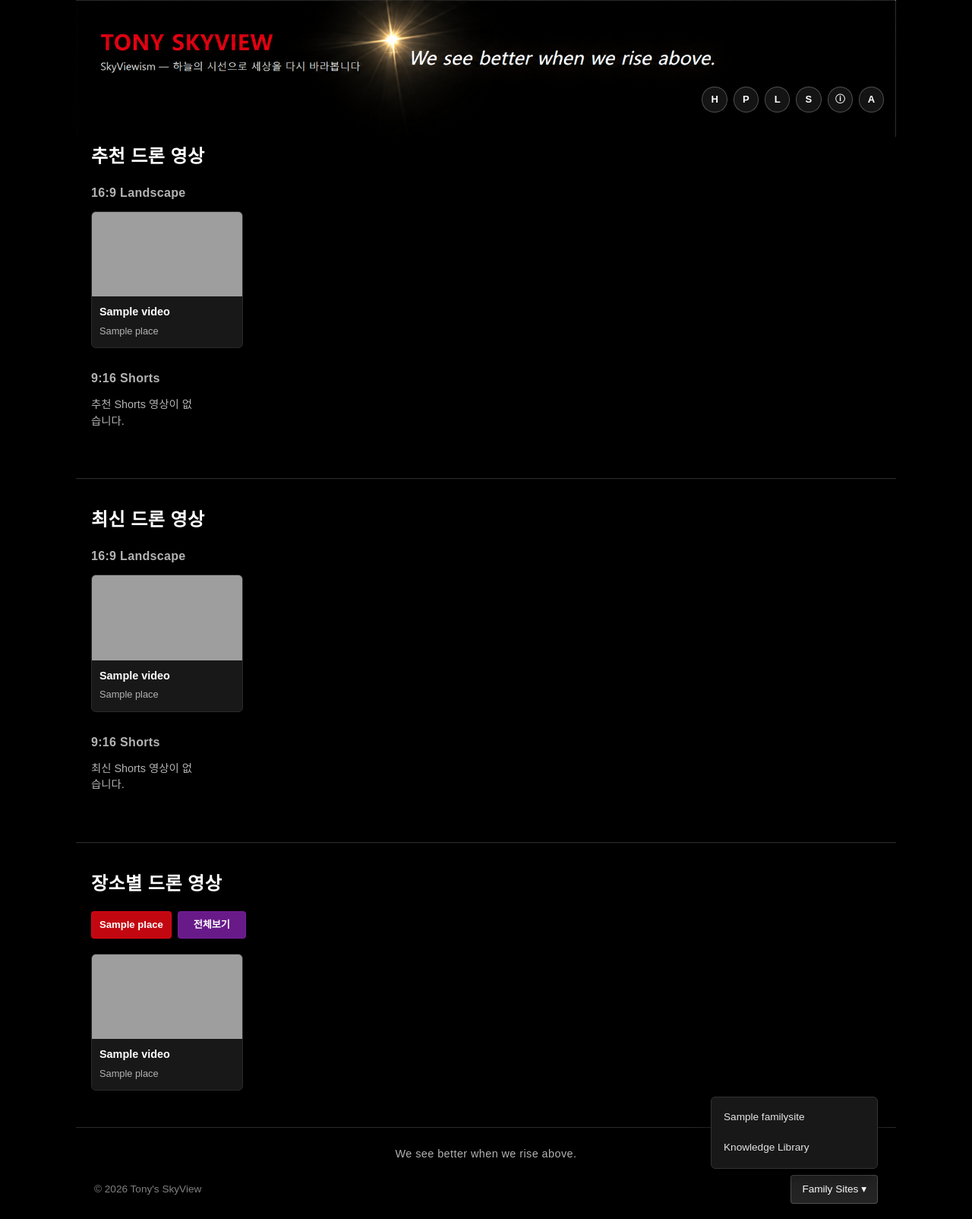
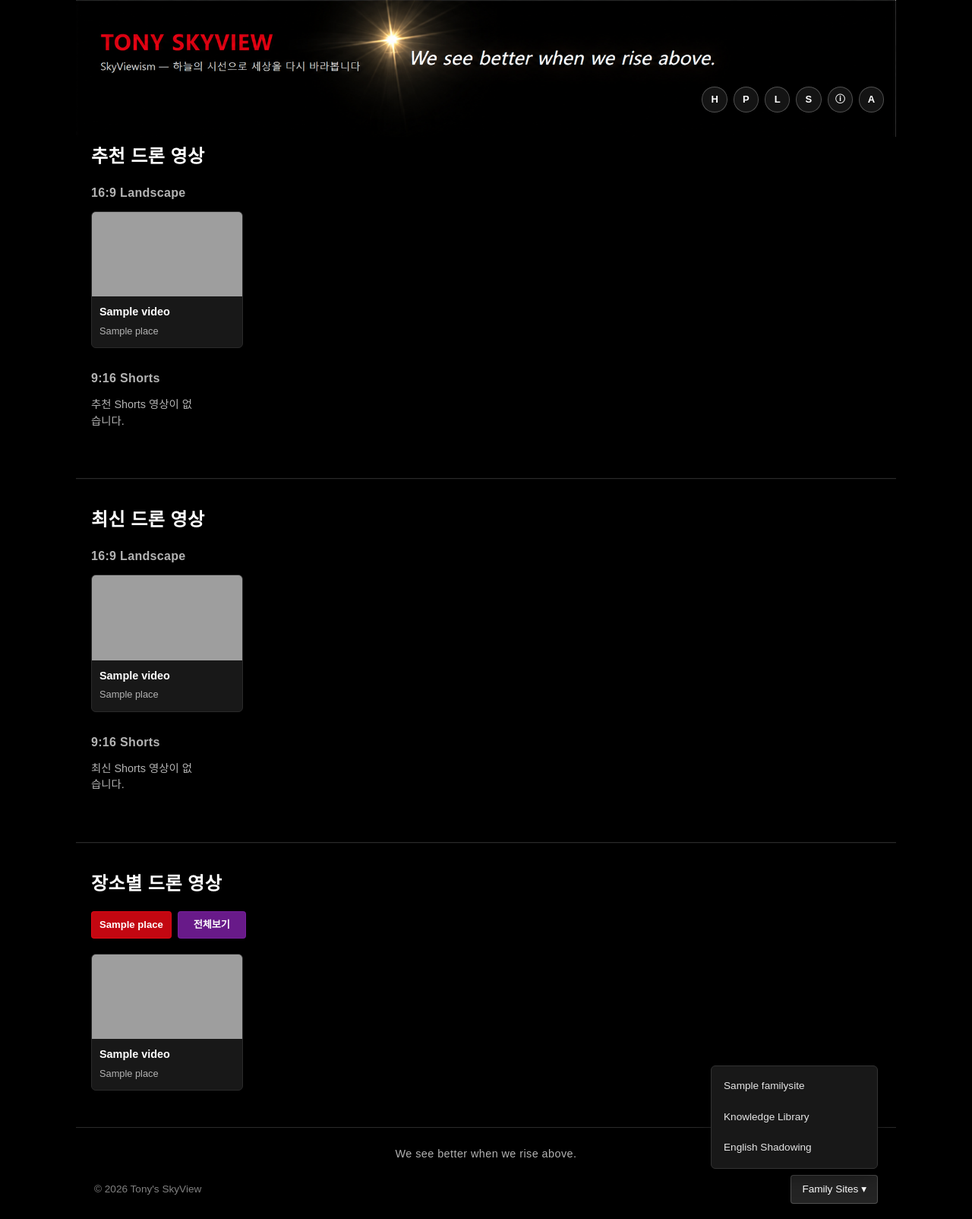
Before and after one commit to tonykks/skyview-django, a Django app: page / in a window 1280 px wide, after a click on "Family Sites ▾". Shown: the whole page at 76% size. Run offline with Django 5.2, Linux system fonts and the light colour scheme; tables that the repository leaves empty hold one stand-in row (values such as "Sample post"); grey boxes are pictures that could not be loaded.

Commit message:
ui: add English Shadowing to Family Sites

```diff
--- a/skyview/templates/skyview/base.html
+++ b/skyview/templates/skyview/base.html
@@ -53,6 +53,9 @@
               <li>
                 <a href="https://tonykks.github.io/tony-knowledge-library/" target="_blank" rel="noopener noreferrer">Knowledge Library</a>
               </li>
+              <li>
+                <a href="https://tonykks.github.io/tony-english-shadowing/" target="_blank" rel="noopener noreferrer">English Shadowing</a>
+              </li>
             </ul>
           </details>
           {% endif %}
```
